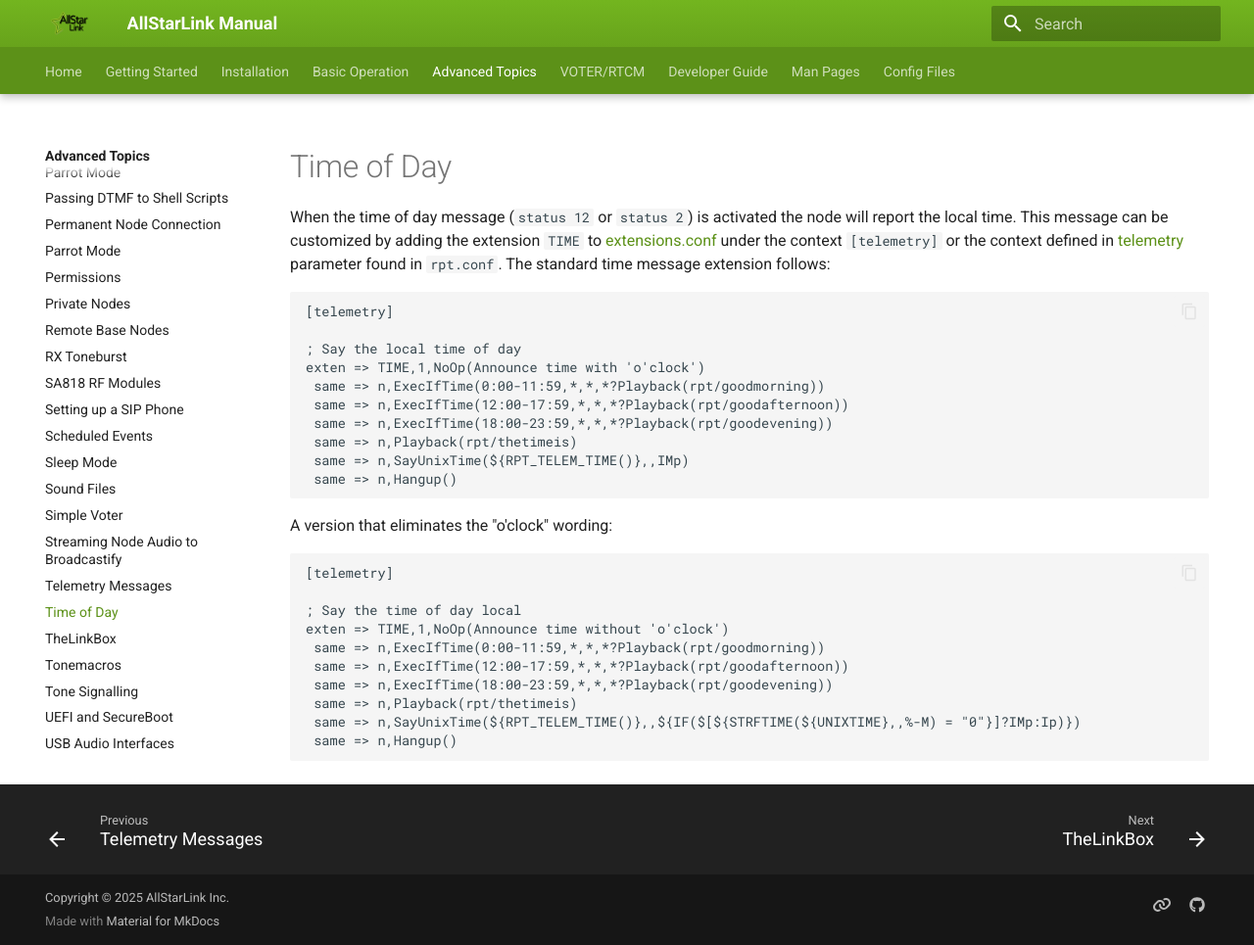
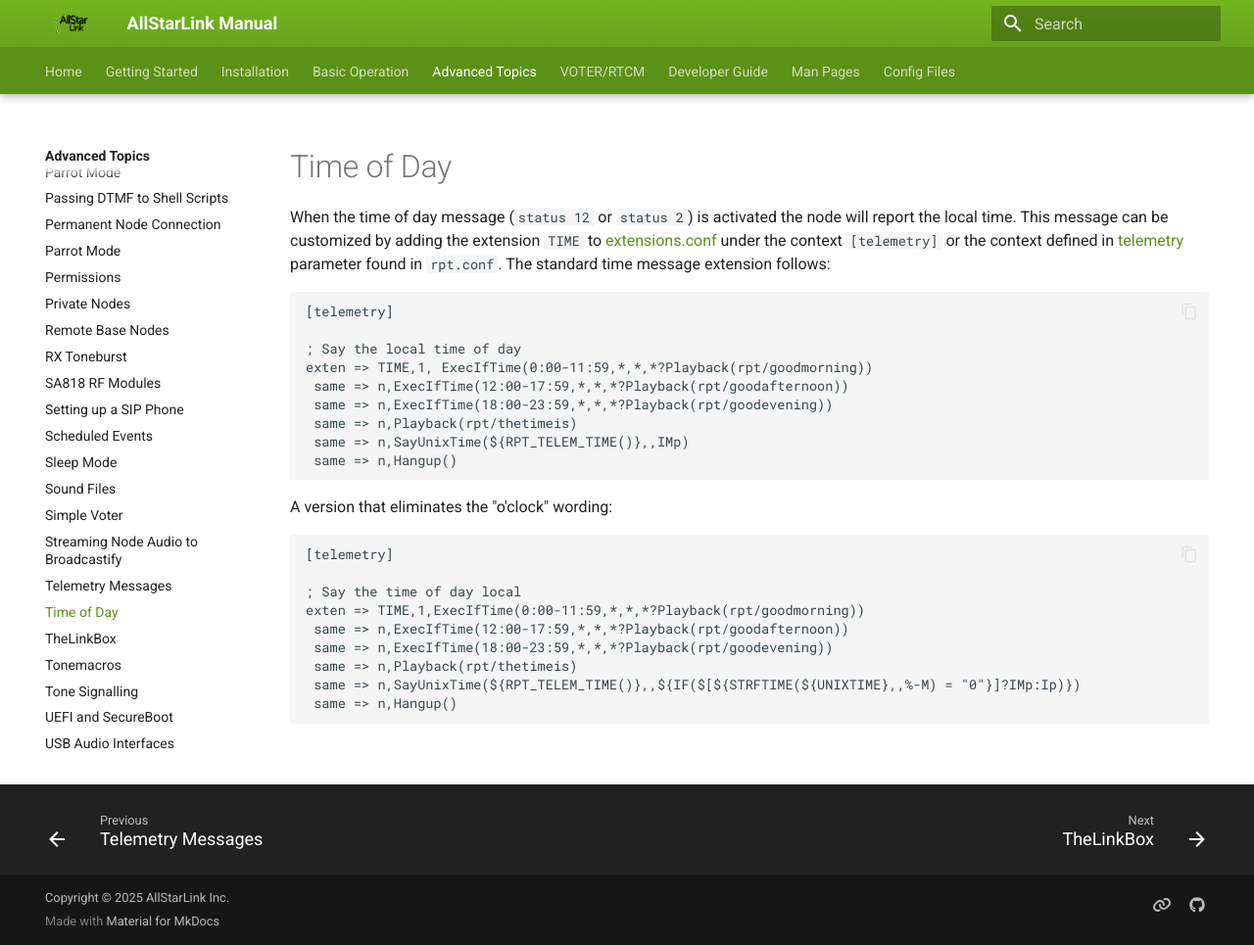
Before and after one commit to AllStarLink/ASL3-Manual, an MkDocs documentation site: the page built from docs/adv-topics/timeofday.md, in a window 1280 px wide and 965 px high. Shown: the whole window at 98% size. Built offline with MkDocs 1.6.1 and Material for MkDocs 9.7.7, drawn with Linux system fonts in a browser that asks for light colours.

Commit message:
Eliminate NoOp in example

```diff
--- a/docs/adv-topics/timeofday.md
+++ b/docs/adv-topics/timeofday.md
@@ -5,8 +5,7 @@
 [telemetry]
 
 ; Say the local time of day
-exten => TIME,1,NoOp(Announce time with 'o'clock')
- same => n,ExecIfTime(0:00-11:59,*,*,*?Playback(rpt/goodmorning))
+exten => TIME,1, ExecIfTime(0:00-11:59,*,*,*?Playback(rpt/goodmorning))
  same => n,ExecIfTime(12:00-17:59,*,*,*?Playback(rpt/goodafternoon))
  same => n,ExecIfTime(18:00-23:59,*,*,*?Playback(rpt/goodevening))
  same => n,Playback(rpt/thetimeis)
@@ -20,8 +19,7 @@
 [telemetry]
 
 ; Say the time of day local
-exten => TIME,1,NoOp(Announce time without 'o'clock')
- same => n,ExecIfTime(0:00-11:59,*,*,*?Playback(rpt/goodmorning))
+exten => TIME,1,ExecIfTime(0:00-11:59,*,*,*?Playback(rpt/goodmorning))
  same => n,ExecIfTime(12:00-17:59,*,*,*?Playback(rpt/goodafternoon))
  same => n,ExecIfTime(18:00-23:59,*,*,*?Playback(rpt/goodevening))
  same => n,Playback(rpt/thetimeis)
```
